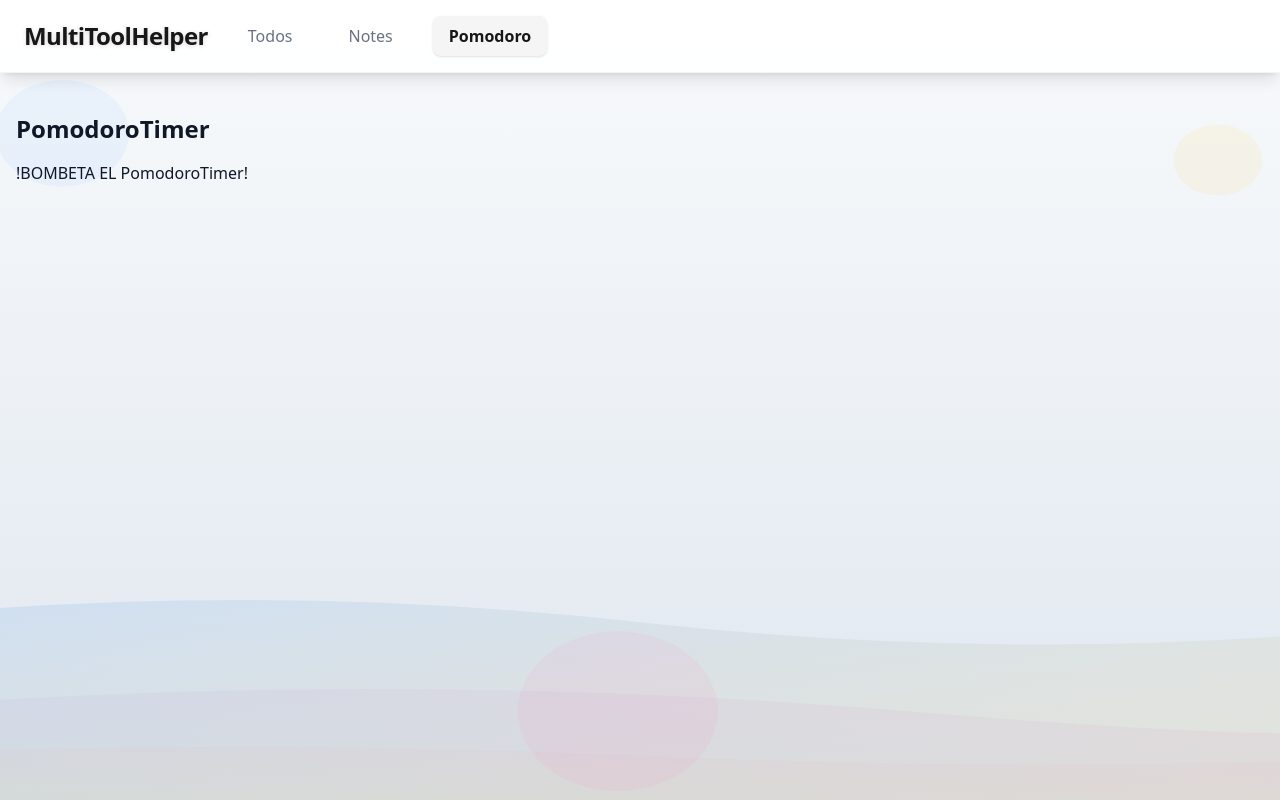
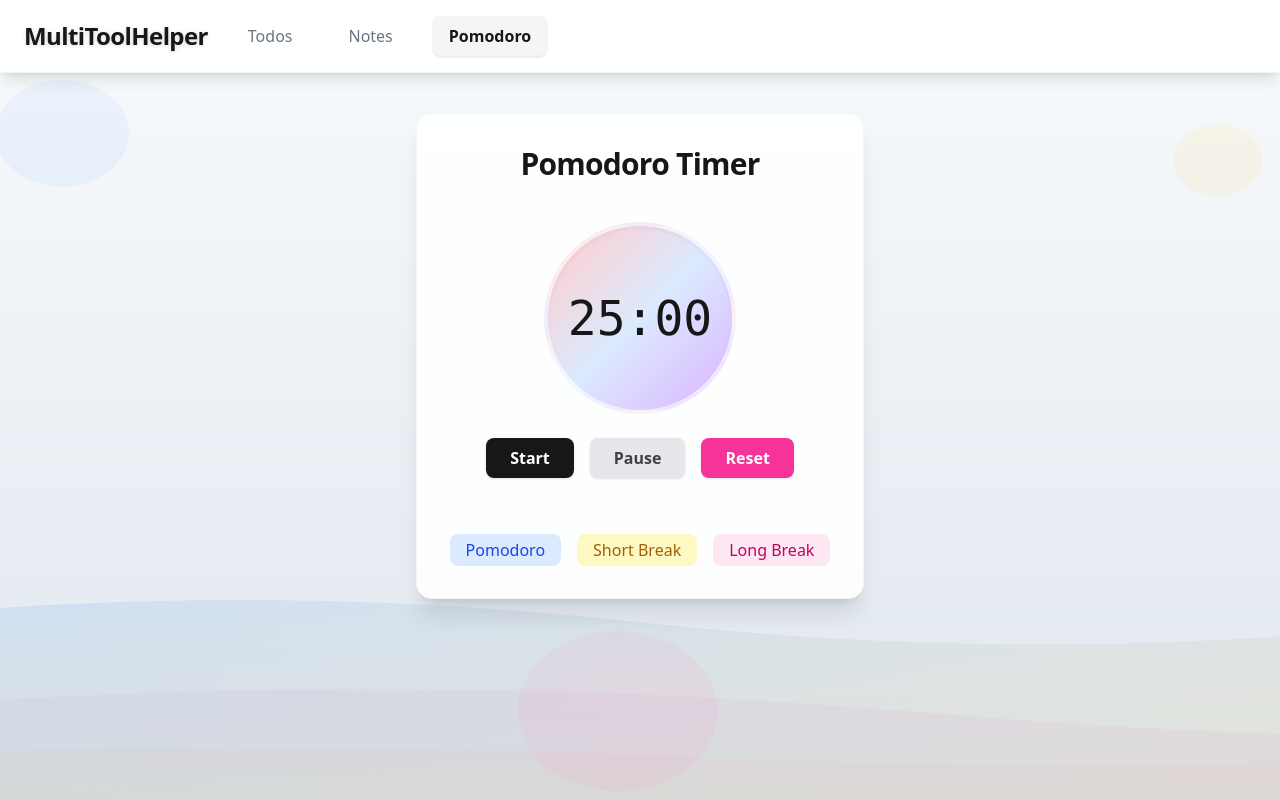
Before and after one commit to IanPages/MultiToolHelper, a React (Vite) app in the folder multitoolhelper/: page /pomodoro in a window 1280 px wide. Built offline with nearby package versions, Linux system fonts and the light colour scheme.

Commit message:
FEATURE: Logic developed from pomodoro

```diff
--- a/multitoolhelper/src/components/PomodoroTimer.tsx
+++ b/multitoolhelper/src/components/PomodoroTimer.tsx
@@ -1,9 +1,171 @@
+import { useEffect, useState, useRef } from "react";
+import { useLocalStorage } from "../hooks/useLocalStorage"
+import type { PomodoroState } from "../interfaces/PomodoroTimer";
+
 export const PomodoroTimer = () => {
 
+    const [pomodoro, setPomodoro] = useLocalStorage<PomodoroState>("pomodoro", {
+        isRunning: false,
+        isWorkTime: true,
+        timeLeft: 1500,
+        workDuration: 1500,
+        breakDuration: 300,
+        longBreakDuration: 900
+    });
+    const [timer, setTimer] = useState("");
+    const intervalRef = useRef<ReturnType<typeof setInterval> | null>(null);
+
+    const startTimer = () => {
+        if (!pomodoro.isRunning) {
+            setPomodoro({ ...pomodoro, isRunning: true});
+        }
+    };
+
+    const pauseTimer = () => {
+        if (pomodoro.isRunning) {
+           setPomodoro({ ...pomodoro, isRunning: false });
+        }
+    }
+
+    const resetTimer = () => {
+        setPomodoro({
+            ...pomodoro,
+            isRunning: false,
+            timeLeft: pomodoro.isWorkTime
+            ? pomodoro.workDuration
+            : pomodoro.isWorkTime === false && pomodoro.timeLeft === pomodoro.breakDuration
+            ? pomodoro.breakDuration
+            : pomodoro.longBreakDuration,
+        });
+    };
+
+
+    useEffect(() => {
+        if (pomodoro.isRunning && pomodoro.timeLeft > 0) {
+            intervalRef.current = setInterval(() => {
+                setPomodoro(prev => ({ ...prev, timeLeft: prev.timeLeft - 1 }));
+            }, 1000);
+        }
+        return () => {
+            if (intervalRef.current) {
+                clearInterval(intervalRef.current);
+                intervalRef.current = null;
+            }
+        };
+    }, [pomodoro.isRunning, pomodoro.timeLeft]);
+
+    useEffect(() => {
+        formatTime(pomodoro.timeLeft);
+        if (pomodoro.timeLeft === 0 && pomodoro.isRunning) {
+            if (pomodoro.isWorkTime) {
+                setPomodoro({
+                    ...pomodoro, isWorkTime: false, isRunning: false, timeLeft: pomodoro.breakDuration
+                });
+            }else {
+                setPomodoro({
+                    ...pomodoro, isWorkTime: true, isRunning: false, timeLeft: pomodoro.workDuration
+                });
+            }
+        }
+    },[pomodoro.timeLeft, pomodoro.isRunning]);
+
+    const formatTime = (seconds: number) => {
+        const minutes = Math.floor(seconds / 60);
+        const secs = seconds % 60;
+        setTimer(`${String(minutes).padStart(2, '0')}:${String(secs).padStart(2, '0')}`);
+        return `${String(minutes).padStart(2, '0')}:${String(secs).padStart(2, '0')}`;
+    };
+
+    const changePomodoroDefault = () => {
+        if(!pomodoro.isRunning) {
+        setPomodoro({
+            ...pomodoro,
+            workDuration: 1500,
+            breakDuration: 300,
+            longBreakDuration: 900,
+            timeLeft: 1500,
+            isWorkTime: true,
+            isRunning: false
+        });}
+        else{
+            setPomodoro({
+                ...pomodoro,
+                workDuration: 1500,
+                breakDuration: 300,
+                longBreakDuration: 900,
+                timeLeft: pomodoro.workDuration,
+                isWorkTime: true,
+                isRunning: false,
+            })
+        }
+    }
+
+    const changeShortBreakDefault = () => {
+        if(!pomodoro.isRunning) {
+        setPomodoro({
+            ...pomodoro,
+            workDuration: 1500,
+            breakDuration: 300,
+            longBreakDuration: 900,
+            timeLeft: 300,
+            isWorkTime: false,
+            isRunning: false
+        });}
+        else{
+            setPomodoro({
+                ...pomodoro,
+                workDuration: 1500,
+                breakDuration: 300,
+                longBreakDuration: 900,
+                timeLeft: pomodoro.breakDuration,
+                isWorkTime: false,
+                isRunning: false,
+            })
+        }
+    }
+
+    const changeLongBreakDefault = () => {
+        if(!pomodoro.isRunning) {
+        setPomodoro({
+            ...pomodoro,
+            workDuration: 1500,
+            breakDuration: 300,
+            longBreakDuration: 900,
+            timeLeft: 900,
+            isWorkTime: false,
+            isRunning: false
+        });}
+        else{
+            setPomodoro({
+                ...pomodoro,
+                workDuration: 1500,
+                breakDuration: 300,
+                longBreakDuration: 900,
+                timeLeft: pomodoro.longBreakDuration,
+                isWorkTime: false,
+                isRunning: false,
+            })
+        }
+    }
+
     return (
-        <div>
-            <h1 className="text-2xl font-bold mb-4">PomodoroTimer</h1>
-            <p>!BOMBETA EL PomodoroTimer!</p>
+        <div className="max-w-md mx-auto p-8 bg-white/90 rounded-2xl shadow-xl border border-gray-100 flex flex-col items-center justify-center gap-8 min-h-[400px]">
+            <h1 className="text-3xl font-bold text-neutral-900 mb-2 tracking-tight">Pomodoro Timer</h1>
+            <div className="flex flex-col items-center gap-4 w-full">
+                <div className="w-48 h-48 rounded-full bg-gradient-to-br from-red-200 via-blue-100 to-purple-300 flex items-center justify-center shadow-inner border-4 border-white/60 mb-2">
+                    <span className="text-5xl font-mono text-neutral-900 select-none">{timer}</span>
+                </div>
+                <div className="flex gap-4 w-full justify-center">
+                    <button onClick={startTimer} className="bg-neutral-900 cursor-pointer text-white px-6 py-2 rounded-lg font-semibold shadow hover:bg-neutral-700 transition focus:outline-none focus:ring-2 focus:ring-neutral-400">Start</button>
+                    <button onClick={pauseTimer} className="bg-gray-200 cursor-pointer text-neutral-700 px-6 py-2 rounded-lg font-semibold shadow hover:bg-gray-300 transition focus:outline-none focus:ring-2 focus:ring-gray-300">Pause</button>
+                    <button onClick={resetTimer} className="bg-pink-500 cursor-pointer text-white px-6 py-2 rounded-lg font-semibold shadow hover:bg-pink-600 transition focus:outline-none focus:ring-2 focus:ring-pink-300">Reset</button>
+                </div>
+            </div>
+            <div className="flex gap-4 mt-6 w-full justify-center">
+                <button onClick={changePomodoroDefault} className="cursor-pointer bg-blue-100 text-blue-700 px-4 py-1 rounded-lg font-medium hover:bg-blue-200 transition">Pomodoro</button>
+                <button onClick={changeShortBreakDefault} className="cursor-pointer bg-yellow-100 text-yellow-700 px-4 py-1 rounded-lg font-medium hover:bg-yellow-200 transition">Short Break</button>
+                <button onClick={changeLongBreakDefault} className="cursor-pointer bg-pink-100 text-pink-700 px-4 py-1 rounded-lg font-medium hover:bg-pink-200 transition">Long Break</button>
+            </div>
         </div>
     )
 }
--- a/multitoolhelper/src/hooks/useLocalStorage.ts
+++ b/multitoolhelper/src/hooks/useLocalStorage.ts
@@ -1,6 +1,6 @@
 import { useEffect, useState } from "react";
 
-export function useLocalStorage<T>(key: string, initialValue: T) : [T, (value: T) => void] {
+export function useLocalStorage<T>(key: string, initialValue: T) : [T, (value: T | ((val: T) => T)) => void] {
     const [storedValue, setStoredValue] = useState<T>(() => {
         try {
             const item = localStorage.getItem(key);
@@ -11,10 +11,11 @@ export function useLocalStorage<T>(key: string, initialValue: T) : [T, (value: T
         }
     });
 
-    const setValue = (value: T) => {
+    const setValue = (value: T | ((val: T) => T)) => {
         try {
-            setStoredValue(value);
-            localStorage.setItem(key, JSON.stringify(value));
+            const valueToStore = value instanceof Function ? value(storedValue) : value;
+            setStoredValue(valueToStore);
+            localStorage.setItem(key, JSON.stringify(valueToStore));
         } catch (error) {
             console.error(`Error setting localStorage ${key}`, error);
         }
```
